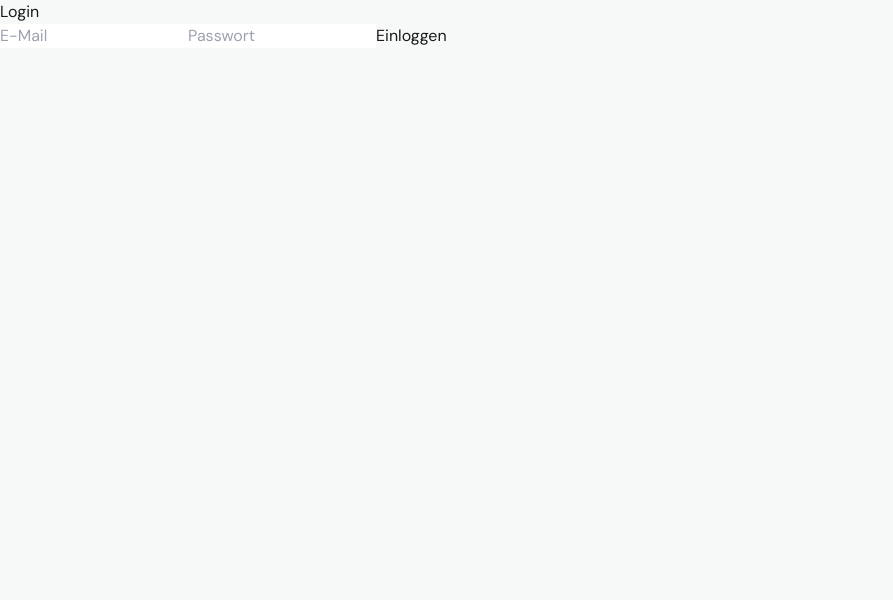
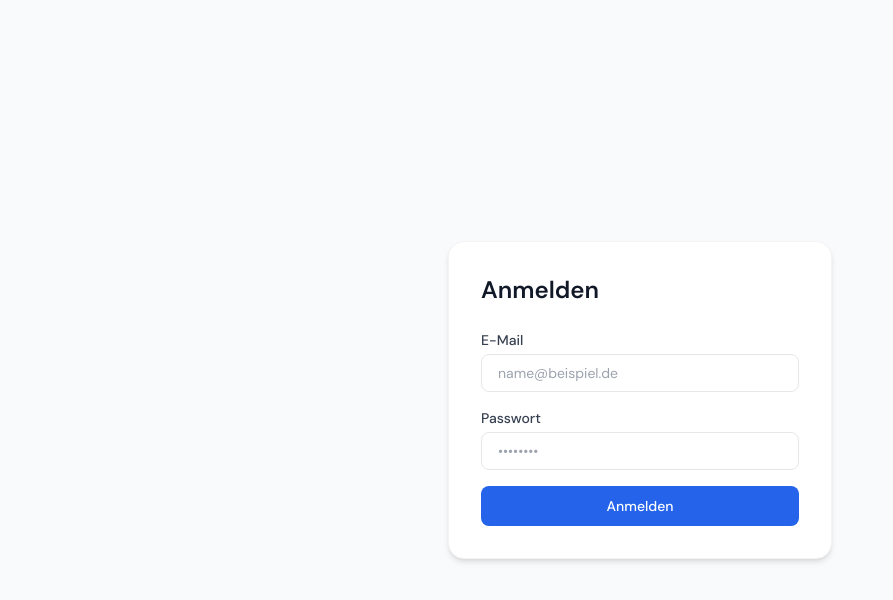
Before and after one commit to kilic-kts-cyber/inseratcheck-mvp, a Next.js app: page /login in a window 1280 px wide. Shown: the top 600 px of the page, without its empty margins (0-893 px from the left). Built offline with nearby package versions, Linux system fonts and the light colour scheme; no server answers.

Commit message:
replace login page with cloud version

```diff
--- a/app/login/page.tsx
+++ b/app/login/page.tsx
@@ -1,83 +1,89 @@
-"use client";
+'use client'
 
-export const dynamic = "force-dynamic";
-
-import { useState, FormEvent } from "react";
-import { useRouter } from "next/navigation";
-import { createBrowserClient } from "@supabase/ssr";
+import { useState } from 'react'
+import { useRouter } from 'next/navigation'
+import { createClient } from '@/lib/supabase/client'
 
 export default function LoginPage() {
-  const [email, setEmail] = useState<string>("");
-  const [password, setPassword] = useState<string>("");
-  const [error, setError] = useState<string | null>(null);
-  const [loading, setLoading] = useState<boolean>(false);
-  const router = useRouter();
+  const router = useRouter()
+  const supabase = createClient()
 
-  const supabase = createBrowserClient(
-    process.env.NEXT_PUBLIC_SUPABASE_URL!,
-    process.env.NEXT_PUBLIC_SUPABASE_ANON_KEY!
-  );
+  const [email, setEmail] = useState('')
+  const [password, setPassword] = useState('')
+  const [error, setError] = useState<string | null>(null)
+  const [loading, setLoading] = useState(false)
 
-  async function handleLogin(e: FormEvent<HTMLFormElement>) {
-    e.preventDefault();
-    setError(null);
-    setLoading(true);
+  async function handleLogin(e: React.FormEvent) {
+    e.preventDefault()
+    setError(null)
+    setLoading(true)
 
-    try {
-      const { data, error: authError } =
-        await supabase.auth.signInWithPassword({
+    const { error } = await supabase.auth.signInWithPassword({
       email,
       password,
-        });
+    })
 
-      console.log("LOGIN DATA:", data);
-      console.log("LOGIN ERROR:", authError);
-
-      if (authError) {
-        setError(authError.message);
-        return;
+    if (error) {
+      setError(error.message)
+      setLoading(false)
+      return
     }
 
-      if (!data.session) {
-        setError("Keine Session erhalten.");
-        return;
-      }
-
-      router.push("/dashboard");
-    } catch (err) {
-      console.error("LOGIN CATCH ERROR:", err);
-      setError("Ein Fehler ist aufgetreten.");
-    } finally {
-      setLoading(false);
-    }
+    router.refresh()
+    router.push('/dashboard')
   }
 
   return (
-    <main>
-      <h1>Login</h1>
-      <form onSubmit={handleLogin}>
+    <main className="min-h-screen flex items-center justify-center bg-gray-50 p-4">
+      <div className="bg-white rounded-2xl shadow-md p-8 w-full max-w-sm border border-gray-100">
+        <h1 className="text-2xl font-bold text-gray-900 mb-6">Anmelden</h1>
+
+        <form onSubmit={handleLogin} className="space-y-4">
+          <div>
+            <label className="block text-sm font-medium text-gray-700 mb-1">
+              E-Mail
+            </label>
             <input
               type="email"
-          placeholder="E-Mail"
               value={email}
               onChange={(e) => setEmail(e.target.value)}
               required
+              autoComplete="email"
+              className="w-full px-4 py-2 border border-gray-200 rounded-lg text-sm focus:outline-none focus:ring-2 focus:ring-blue-500"
+              placeholder="name@beispiel.de"
             />
+          </div>
 
+          <div>
+            <label className="block text-sm font-medium text-gray-700 mb-1">
+              Passwort
+            </label>
             <input
               type="password"
-          placeholder="Passwort"
               value={password}
               onChange={(e) => setPassword(e.target.value)}
               required
+              autoComplete="current-password"
+              className="w-full px-4 py-2 border border-gray-200 rounded-lg text-sm focus:outline-none focus:ring-2 focus:ring-blue-500"
+              placeholder="••••••••"
             />
+          </div>
 
-        {error && <p style={{ color: "red" }}>{error}</p>}
+          {error && (
+            <p className="text-sm text-red-600 bg-red-50 px-3 py-2 rounded-lg">
+              {error}
+            </p>
+          )}
 
-        <button type="submit" disabled={loading}>
-          {loading ? "Wird eingeloggt..." : "Einloggen"}
+          <button
+            type="submit"
+            disabled={loading}
+            className="w-full py-2.5 bg-blue-600 text-white text-sm font-medium rounded-lg hover:bg-blue-700 transition disabled:opacity-50 disabled:cursor-not-allowed"
+          >
+            {loading ? 'Anmelden...' : 'Anmelden'}
           </button>
         </form>
+      </div>
     </main>
-  );
+  )
 }
```
Lines whose indentation alone changed are shown as unchanged.
